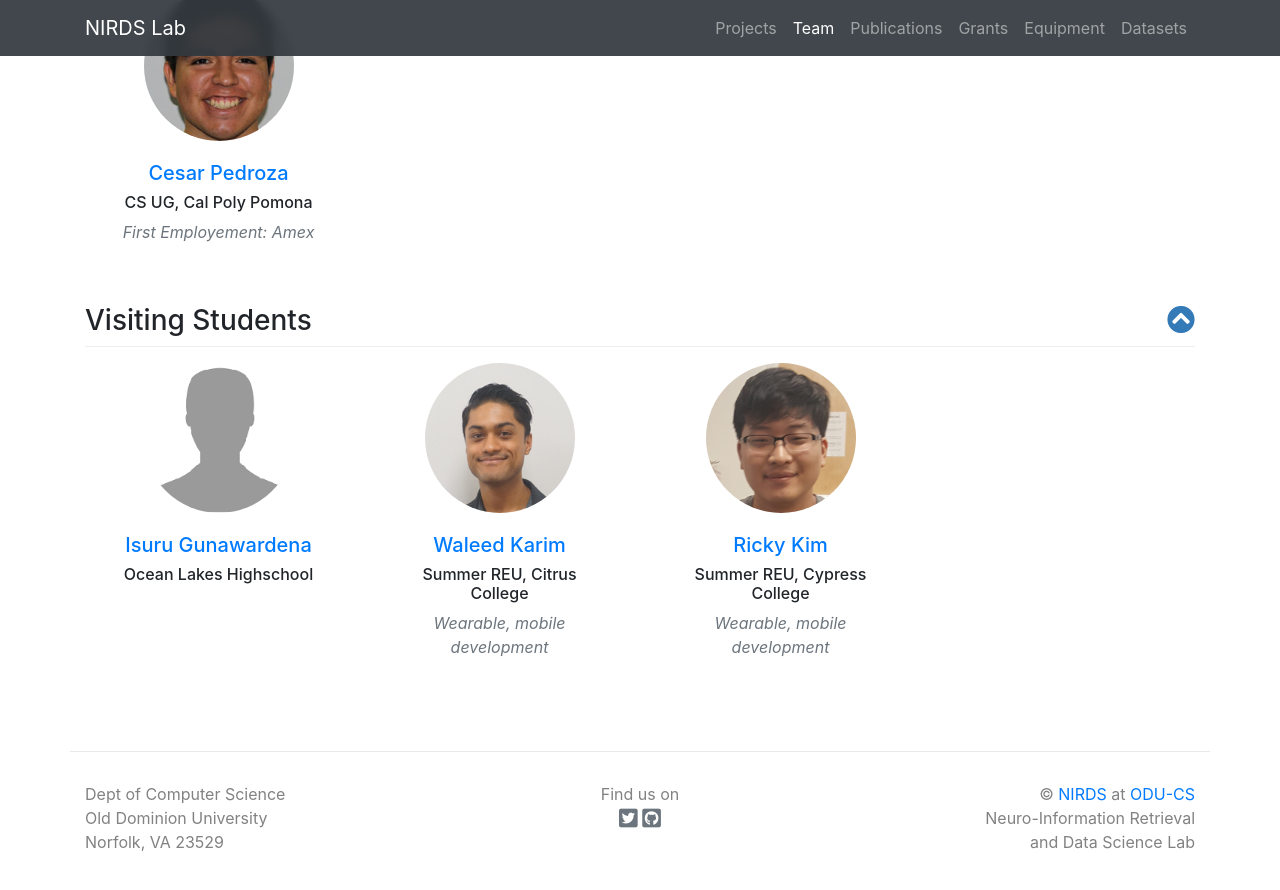
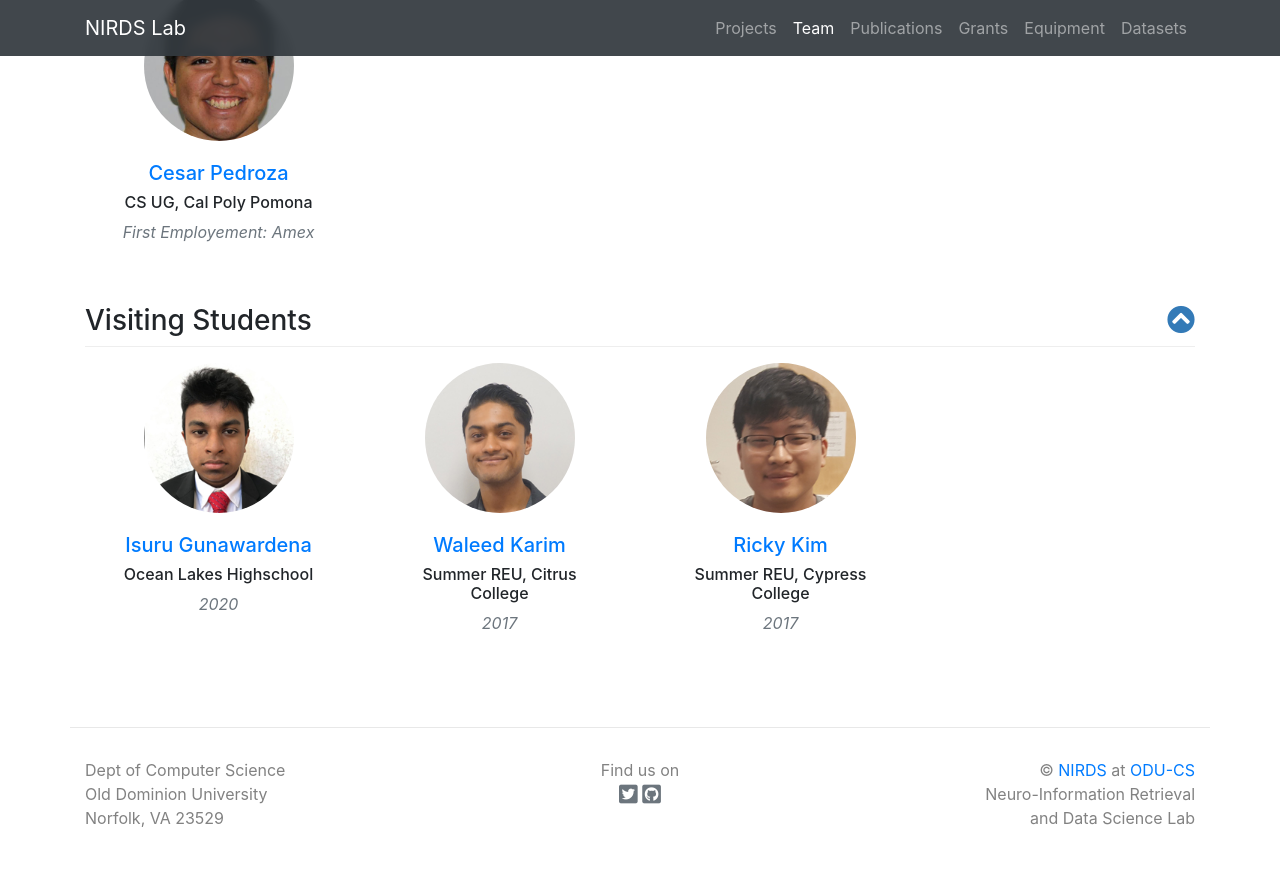
Before and after one commit to nirdslab/nirdslab.github.io, a Jekyll site: the page built from team.md, in a window 1280 px wide and 900 px high, scrolled down 2411 px. Shown: the top 890 px of the window. Built offline with Jekyll 4.4.1, drawn with Linux system fonts in a browser that asks for light colours; nearby versions of some CDN libraries.

Commit message:
Update members.yml
update team members isuru pic

```diff
--- a/_data/members.yml
+++ b/_data/members.yml
@@ -118,20 +118,22 @@
   category: "Alumni"
 
 - name: "Isuru Gunawardena"
+  img: "/assets/img/team/isuru.jpg"
   title: "Ocean Lakes Highschool"
+  interests: "2020"
   url:
   category: "Visiting Students"
 
 - name: "Waleed Karim"
   img: "/assets/img/team/waleed.jpg"
   title: "Summer REU, Citrus College"
-  interests: "Wearable, mobile development"
+  interests: "2017"
   url:
   category: "Visiting Students"
 
 - name: "Ricky Kim"
   img: "/assets/img/team/ricky.jpg"
   title: "Summer REU, Cypress College"
-  interests: "Wearable, mobile development"
+  interests: "2017"
   url:
   category: "Visiting Students"
```
